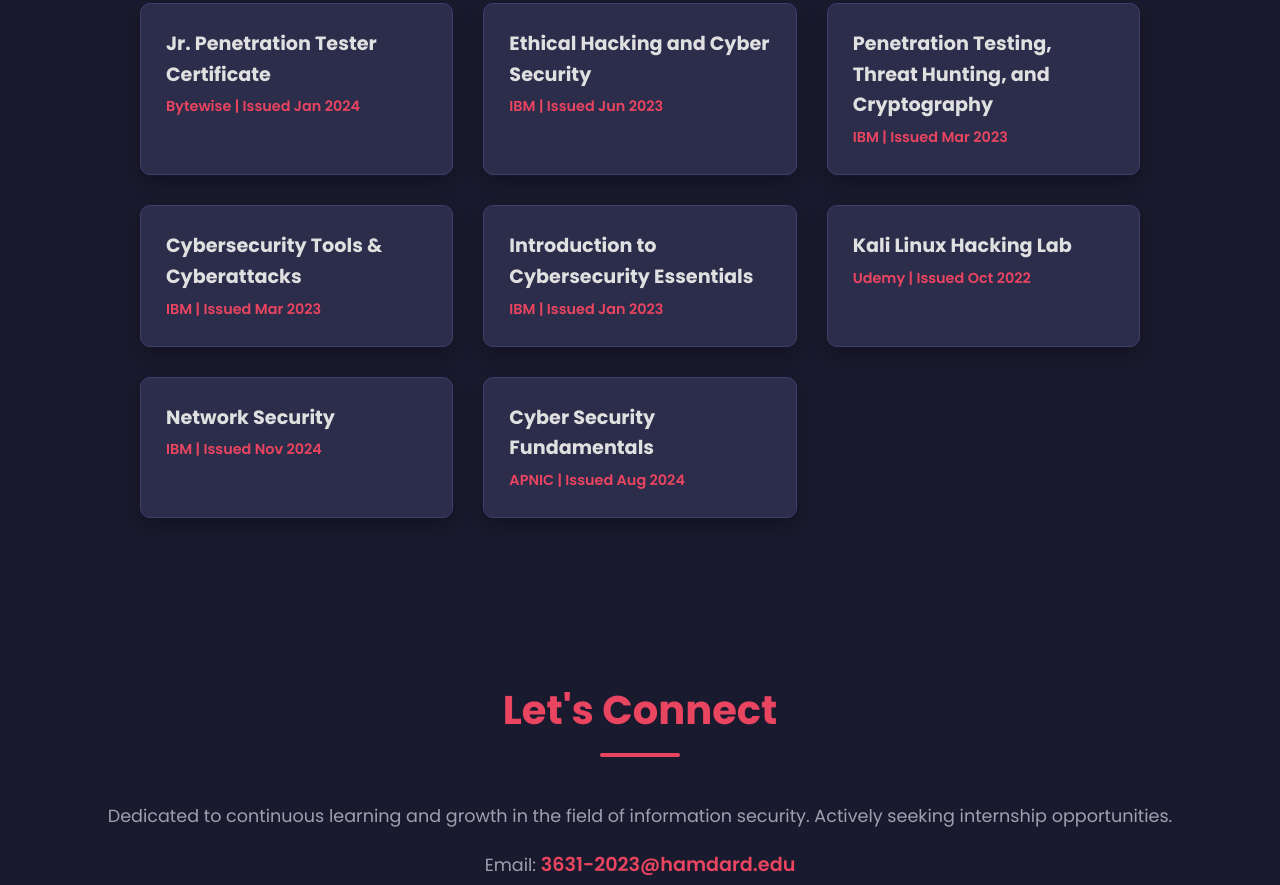
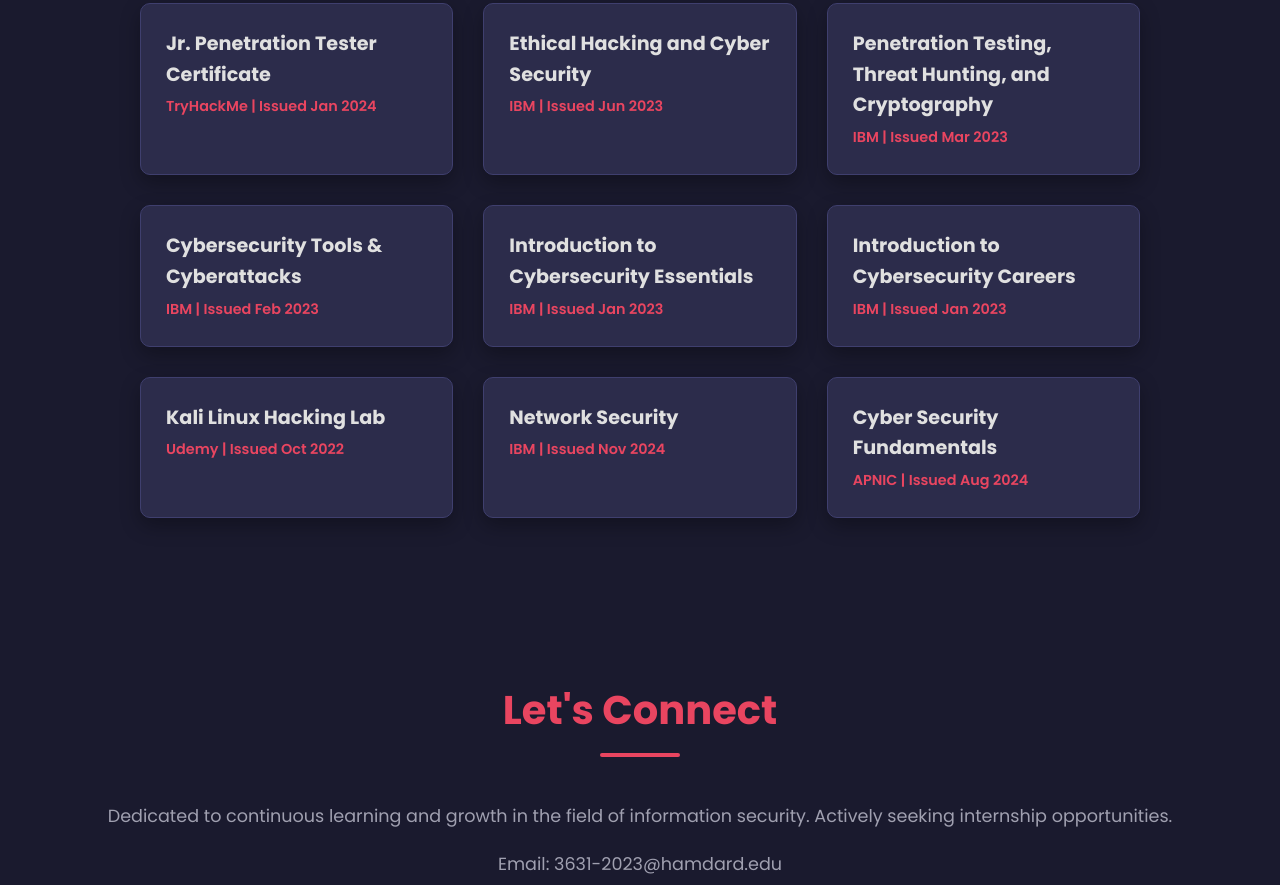
Before and after one commit to iamalfa/Codebreakers, a plain HTML site: page index.html in a window 1280 px wide. Shown: the part 2317-3202 px from the top of the page. Drawn offline with Linux system fonts and the light colour scheme.

Commit message:
Update index.html

```diff
--- a/index.html
+++ b/index.html
@@ -86,7 +86,7 @@
             <div class="certification-grid">
                 <div class="cert-card">
                     <h3>Jr. Penetration Tester Certificate</h3>
-                    <p class="cert-meta">Bytewise | Issued Jan 2024</p>
+                    <p class="cert-meta">TryHackMe | Issued Jan 2024</p>
                 </div>
                 <div class="cert-card">
                     <h3>Ethical Hacking and Cyber Security</h3>
@@ -98,10 +98,14 @@
                 </div>
                 <div class="cert-card">
                     <h3>Cybersecurity Tools & Cyberattacks</h3>
-                    <p class="cert-meta">IBM | Issued Mar 2023</p>
+                    <p class="cert-meta">IBM | Issued Feb 2023</p>
                 </div>
                 <div class="cert-card">
                     <h3>Introduction to Cybersecurity Essentials</h3>
+                    <p class="cert-meta">IBM | Issued Jan 2023</p>
+                </div>
+                <div class="cert-card">
+                    <h3>Introduction to Cybersecurity Careers</h3>
                     <p class="cert-meta">IBM | Issued Jan 2023</p>
                 </div>
                 <div class="cert-card">
@@ -125,7 +129,7 @@
         <div class="container">
             <h2>Let's Connect</h2>
             <p>Dedicated to continuous learning and growth in the field of information security. Actively seeking internship opportunities.</p>
-            <p>Email: <a href="mailto:3631-2023@hamdard.edu">3631-2023@hamdard.edu</a></p>
+            <p class="contact-email">Email: 3631-2023@hamdard.edu</p>
             <div class="social-contact-links">
                 <a href="https://www.linkedin.com/in/muhammad-ali-farooqui-24b851336" target="_blank" title="LinkedIn"><i class="fab fa-linkedin"></i></a>
                 <a href="#" target="_blank" title="GitHub"><i class="fab fa-github"></i></a>
```
